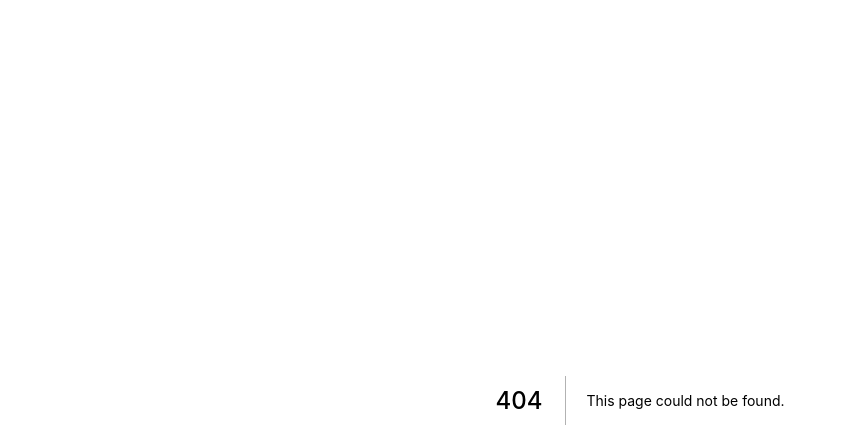
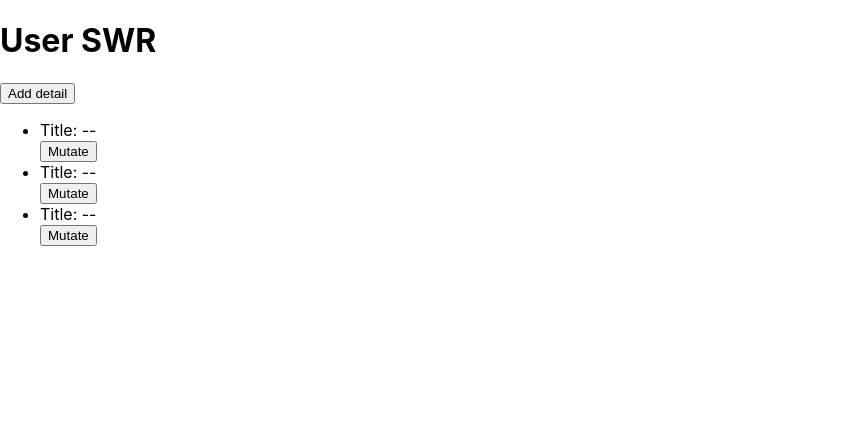
Before and after one commit to tructrungit/nextjs-typescript, a Next.js app: page /swr in a window 1280 px wide. Before the commit this address had no page. Shown: the top 448 px of the page, without its empty margins (0-847 px from the left). Built offline with nearby package versions, Linux system fonts and the light colour scheme; no server answers.

Commit message:
03-07 Overview SWR

```diff
--- /dev/null
+++ b/components/swr/product-detail.tsx
@@ -0,0 +1,29 @@
+import * as React from "react";
+import useSWR from "swr";
+
+export interface IProductDetailProps {
+  productId: number;
+}
+
+const MS_PER_HOUR = 60 * 60 * 1000;
+
+export function ProductDetail({ productId }: IProductDetailProps) {
+  const { data, error, mutate, isValidating } = useSWR(
+    `https://django-staging.beautytap.com/api/pages/${productId}`,
+    {
+      revalidateOnFocus: false,
+      dedupingInterval: MS_PER_HOUR,
+    }
+  );
+
+  function handleMutateClick() {
+    mutate({ title: "123" }, true);
+  }
+
+  return (
+    <div>
+      <div>Title: {data?.title || "--"}</div>
+      <button onClick={handleMutateClick}>Mutate</button>
+    </div>
+  );
+}
--- a/package.json
+++ b/package.json
@@ -17,7 +17,8 @@
     "http-proxy": "^1.18.1",
     "next": "12.3.0",
     "react": "18.2.0",
-    "react-dom": "18.2.0"
+    "react-dom": "18.2.0",
+    "swr": "^1.3.0"
   },
   "devDependencies": {
     "@types/axios": "^0.14.0",
--- a/pages/_app.tsx
+++ b/pages/_app.tsx
@@ -1,8 +1,19 @@
-import '../styles/globals.css'
-import type { AppProps } from 'next/app'
+import "../styles/globals.css";
+import type { AppProps } from "next/app";
+import axiosClient from "../api-client/axios-client";
+import { SWRConfig } from "swr";
 
 function MyApp({ Component, pageProps }: AppProps) {
-  return <Component {...pageProps} />
+  return (
+    <SWRConfig
+      value={{
+        fetcher: (url) => axiosClient.get(url),
+        shouldRetryOnError: false,
+      }}
+    >
+      <Component {...pageProps} />
+    </SWRConfig>
+  );
 }
 
-export default MyApp
+export default MyApp;
--- /dev/null
+++ b/pages/swr.tsx
@@ -0,0 +1,22 @@
+import React, { useState } from "react";
+import { ProductDetail } from "../components/swr/product-detail";
+
+export default function SwrPage() {
+  const [detailList, setDetailList] = useState([1, 1, 1]);
+  function handleAddClick() {
+    setDetailList((prevList) => [...prevList, 1]);
+  }
+  return (
+    <div>
+      <h1>User SWR</h1>
+      <button onClick={handleAddClick}>Add detail</button>
+      <ul>
+        {detailList.map((item, index) => (
+          <li key={index}>
+            <ProductDetail productId={11}></ProductDetail>
+          </li>
+        ))}
+      </ul>
+    </div>
+  );
+}
```
Also changed, not shown: components/swr/index.ts (added), 1 other file (tests, documents, lock files or other folders).
